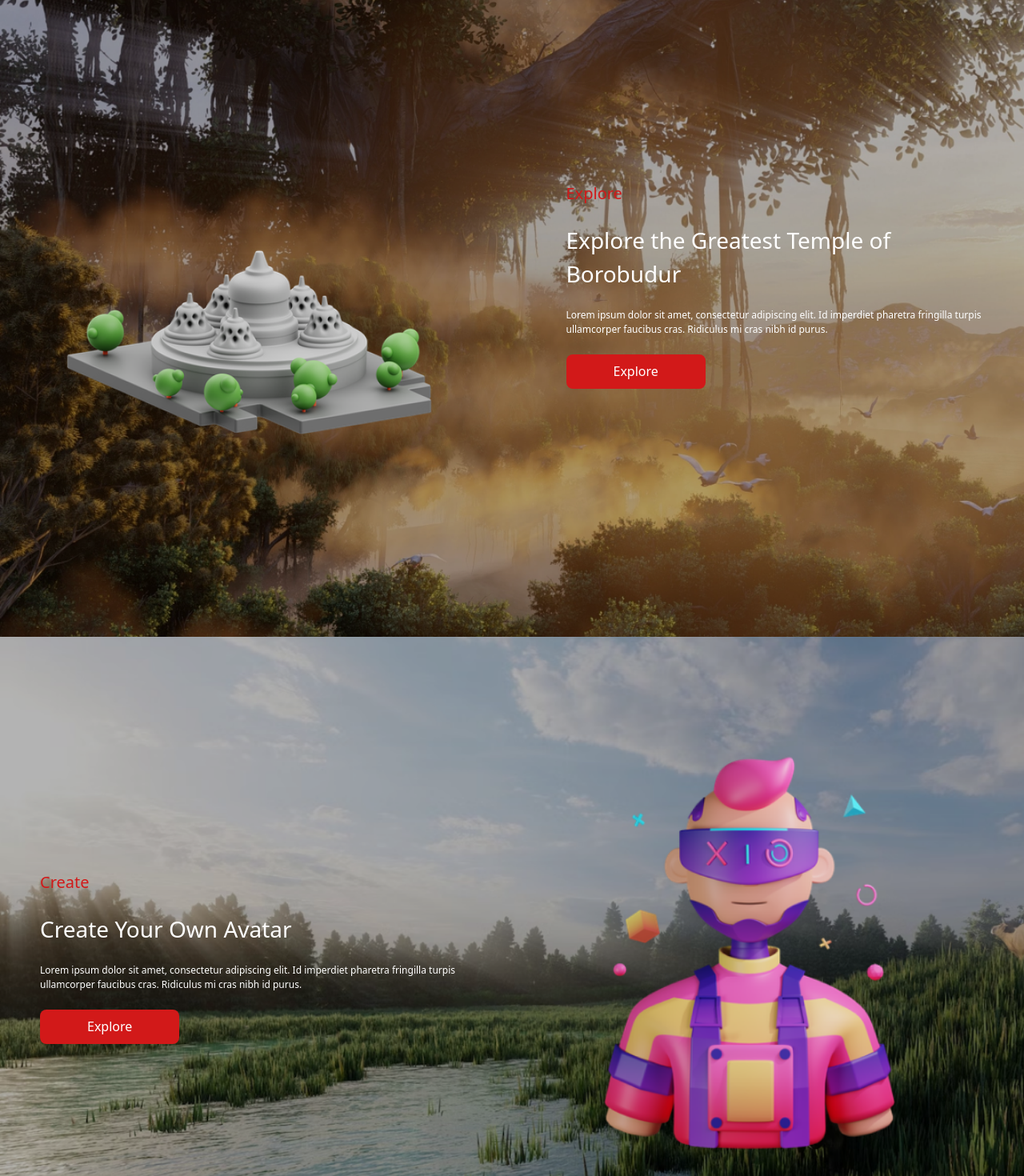
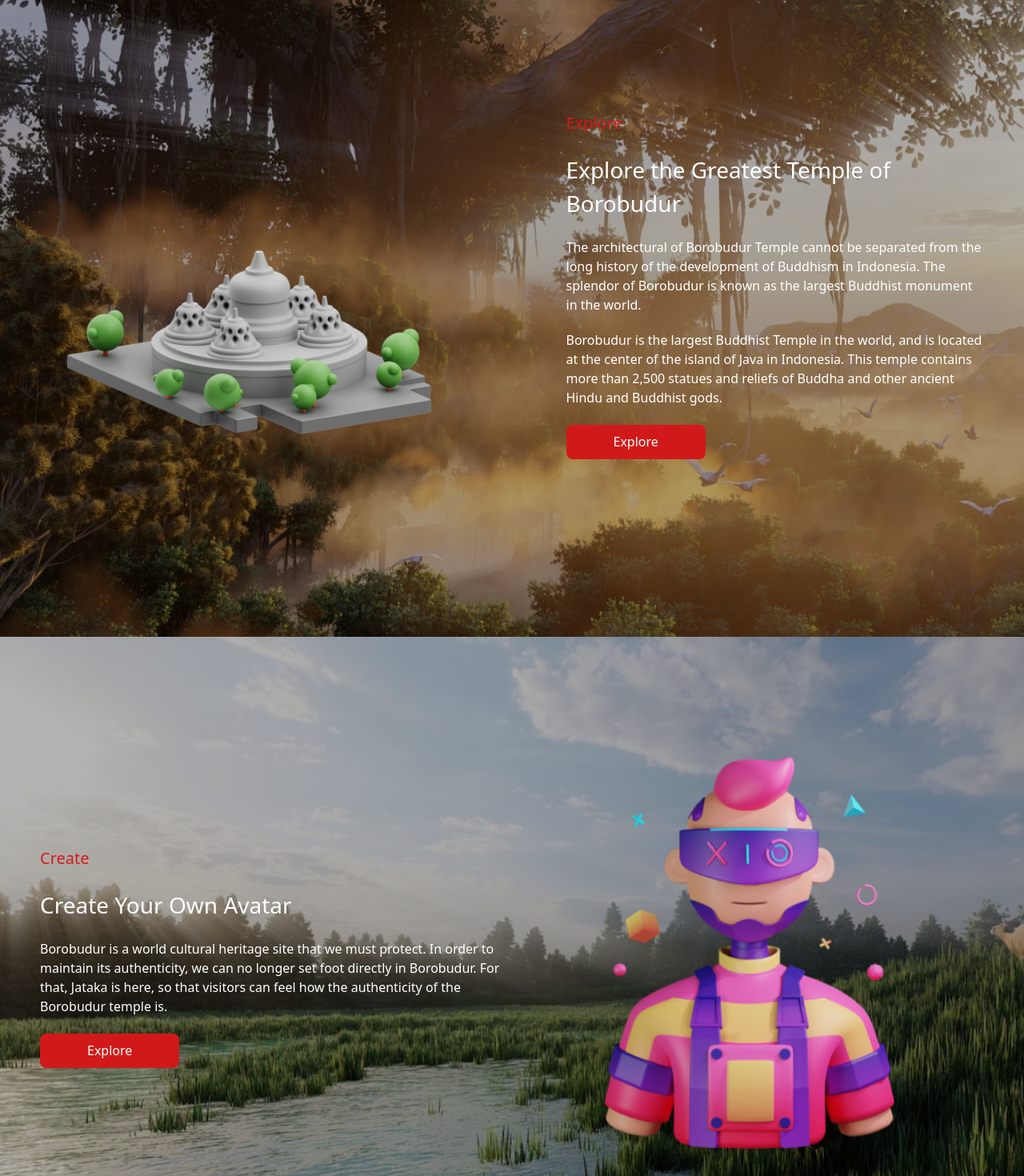
Before and after one commit to nidamuna/jataka, a React (Create React App) app: page / in a window 1280 px wide. Shown: the part 844-2314 px from the top of the page at 80% size. Built offline with nearby package versions, Linux system fonts and the light colour scheme.

Commit message:
update content

```diff
--- a/src/components/Content1.jsx
+++ b/src/components/Content1.jsx
@@ -15,10 +15,16 @@ const Content1 = () => {
           <h1 className="lg:text-[48px] text-[28px] text-white lg:leading-[58px] mb-[22px] font-medium">
             Explore the Greatest Temple of Borobudur
           </h1>
-          <p className="lg:text-[20px] text-[12px] lg:leading-[24px] text-white font-medium">
-            Lorem ipsum dolor sit amet, consectetur adipiscing elit. Id
-            imperdiet pharetra fringilla turpis ullamcorper faucibus cras.
-            Ridiculus mi cras nibh id purus.
+          <p className="text-[12px] lg:text-[20px] md:text-[16px] md:leading-[24px] text-white font-medium">
+            The architectural of Borobudur Temple cannot be separated from the long history of the development of
+            Buddhism in Indonesia. The splendor of Borobudur is known as the largest Buddhist
+            monument in the world.
+          </p>
+          <p className="text-[12px] lg:text-[20px] md:text-[16px] md:leading-[24px] text-white font-medium mt-5">
+            Borobudur is the largest Buddhist Temple in the world, and is located at
+            the center of the island of Java in Indonesia. This temple contains more
+            than 2,500 statues and reliefs of Buddha and other ancient Hindu and
+            Buddhist gods.
           </p>
           <button className="flex mt-[22px] justify-center py-[12px] px-[59px] text-white font-medium text-[16px] leading-[19px] rounded-lg bg-[#D21919] gap-[10px]">
             Explore
--- a/src/components/Content2.jsx
+++ b/src/components/Content2.jsx
@@ -4,7 +4,7 @@ import Cyber from '../assets/Cyber.png';
 const Content2 = () => {
   return (
     <div className="w-screen h-screen inset-0 bg-lake-image bg-cover bg-no-repeat px-[50px] py-20 flex items-center">
-      <div className="flex md:flex-row flex-col flex-col-reverse justify-center items-center mx-auto overflow-hidden">
+      <div className="flex md:flex-row flex-col-reverse justify-center items-center mx-auto overflow-hidden">
         <div className="basis-[50%] flex flex-col justify-center items-start">
           <h1 className="lg:text-[40px] text-[20px] lg:leading-[48px] mb-[22px] font-medium text-[#D21919]">
             Create
@@ -12,10 +12,11 @@ const Content2 = () => {
           <h1 className="lg:text-[48px] text-[28px] text-white lg:leading-[58px] mb-[22px] font-medium">
             Create Your Own Avatar
           </h1>
-          <p className="lg:text-[20px] text-[12px] lg:leading-[24px] text-white font-medium">
-            Lorem ipsum dolor sit amet, consectetur adipiscing elit. Id
-            imperdiet pharetra fringilla turpis ullamcorper faucibus cras.
-            Ridiculus mi cras nibh id purus.
+          <p className="lg:text-[20px] md:text-[16px] lg:first:leading-[24px] text-white font-medium text-[12px]">
+            Borobudur is a world cultural heritage site that we must protect.
+            In order to maintain its authenticity, we can no longer set foot
+            directly in Borobudur. For that, Jataka is here, so that visitors
+            can feel how the authenticity of the Borobudur temple is.
           </p>
           <button className="flex mt-[22px] justify-center py-[12px] px-[59px] text-white font-medium text-[16px] leading-[19px] rounded-lg bg-[#D21919] gap-[10px]">
             Explore
--- a/src/components/Footer.jsx
+++ b/src/components/Footer.jsx
@@ -3,14 +3,14 @@ import React from 'react';
 const Footer = () => {
   return (
     <div className="bg-[#14181D] w-screen md:h-auto h-screen md:py-[90px] flex items-center">
-      <div className="grid md:grid-cols-2 sm:grid-cols-1 items-start lg:px-[96px] px-[66px]">
+      <div className="grid md:grid-cols-2 sm:grid-cols-1 items-start lg:px-[96px] md:px-[66px] px-10">
         <div className="grid grid-cols-1 lg:grid-cols-2 items-start">
           <div className="flex">
             <h1 className="text-white uppercase leading-[44px] text-[36px] sm:text-[30px] font-bold">
               jataka
             </h1>
           </div>
-          <div className="grid grid-cols-3 lg:-ml-[70px] gap-[120px] lg:mt-0 mt-10 lg:mt-0 ml-0 text-[14px] lg:text-[16px]">
+          <div className="grid grid-cols-3 lg:-ml-[70px] md:gap-[120px] gap-4 lg:mt-0 mt-10 ml-0 text-[14px] lg:text-[16px]">
             <div>
               <ul>
                 <li className="font-medium leading-[19px] text-white mb-[12px]">
```
